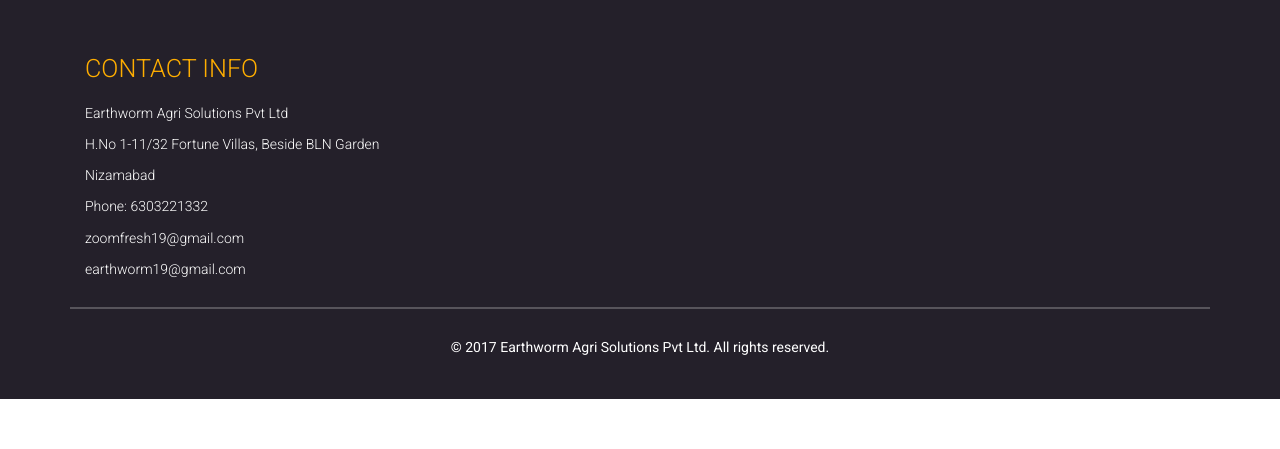
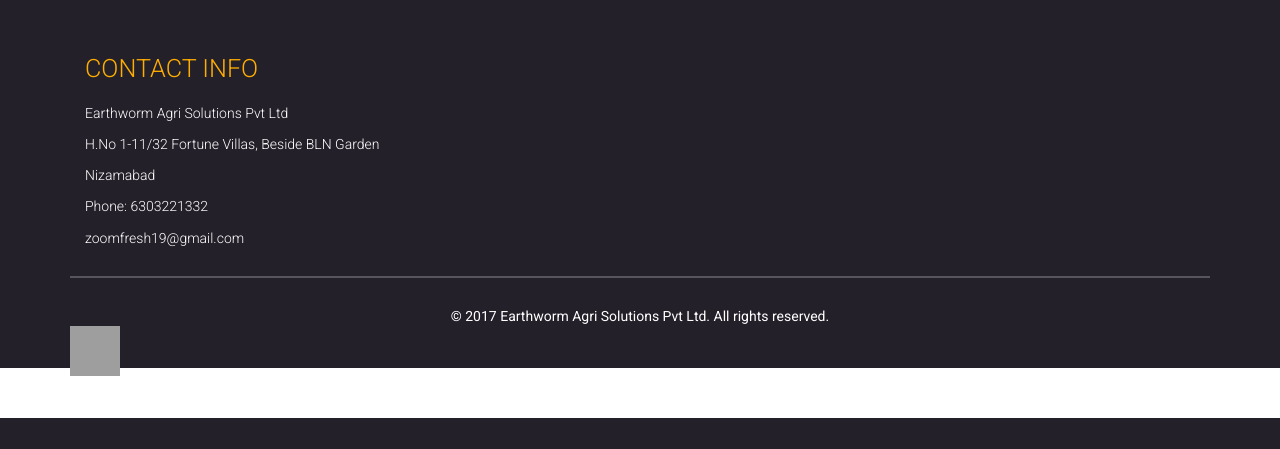
Before and after one commit to earthwormagri19/zf_website, a PHP site: page /index.html in a window 1280 px wide. Shown: the part 791-1240 px from the top of the page. After the commit the page ends 1209 px from the top, so only its background shows below. Run offline with PHP 8.4, Linux system fonts and the light colour scheme; grey boxes are pictures that could not be loaded.

Commit message:
whatsapp

```diff
--- a/css/style.css
+++ b/css/style.css
@@ -3482,7 +3482,9 @@ h2.theme-text {
     padding-top: 94px
 }
 
-
+.whatsapp {
+    position: fixed;
+}
 body { padding-bottom: 5rem; }
 h1,h2,p {padding: 0 5%;}
 /*-- //responsive-design --*/
--- a/index.html
+++ b/index.html
@@ -355,7 +355,6 @@
 						<li>Nizamabad</li>
 						<li>Phone: 6303221332</li>
 						<li><a href="zoomfresh19@gmail.com"> zoomfresh19@gmail.com</a></li>
-						<li><a href="earthwormagri19@gmail.com"> earthworm19@gmail.com</a></li>
 					</ul>
 				</div>
 				<div class="clearfix"> </div>
@@ -363,6 +362,8 @@
 			<div class="copy-right">
 				<p>© 2017 Earthworm Agri Solutions Pvt Ltd. All rights reserved.</a></p>
 			</div>
+			<a href="https://api.whatsapp.com/send?phone=+916163501757" >
+			<img alt="whatsapp" src="https://www.aozata.com/wp-content/uploads/2019/01/iconfinder_whatsapp_287520.png"  class="whatsapp" width="50" height="50"></a>
 		</div>
 	</div>
 	<!-- //footer end here -->
```
